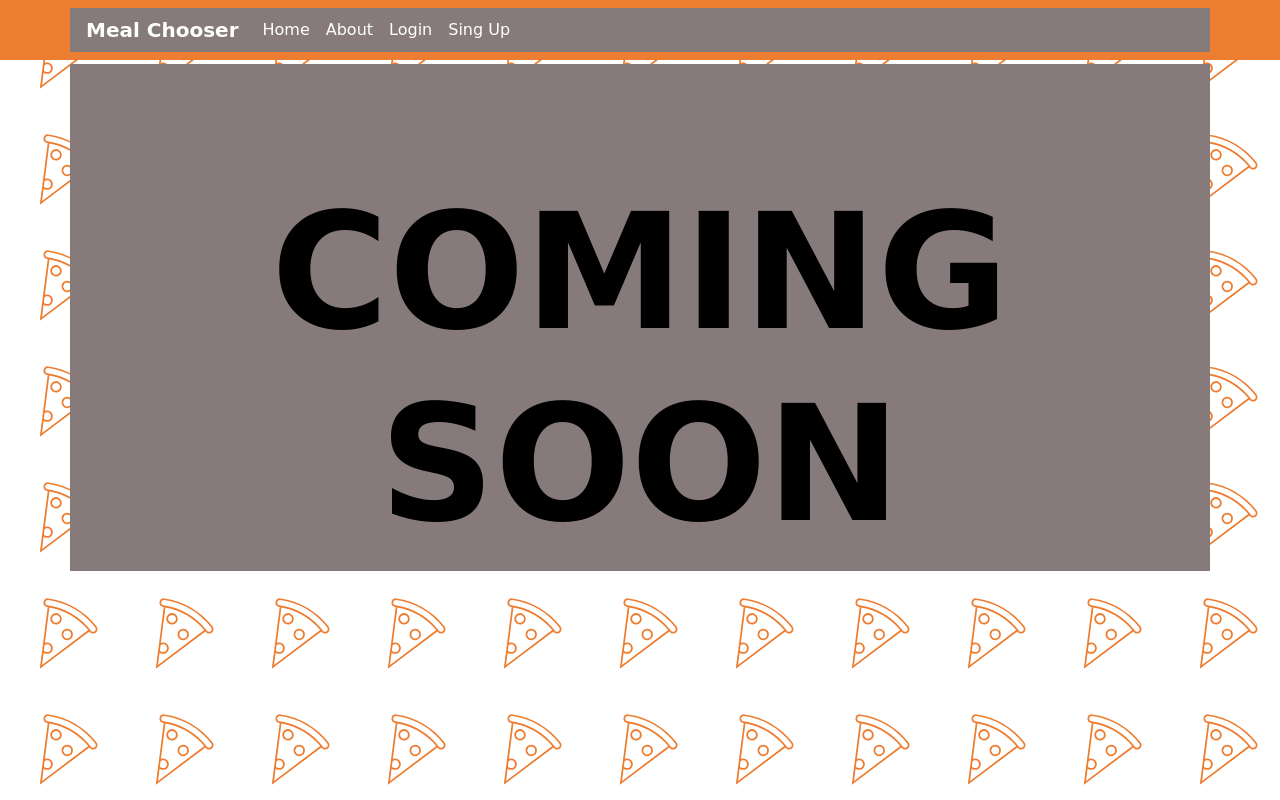
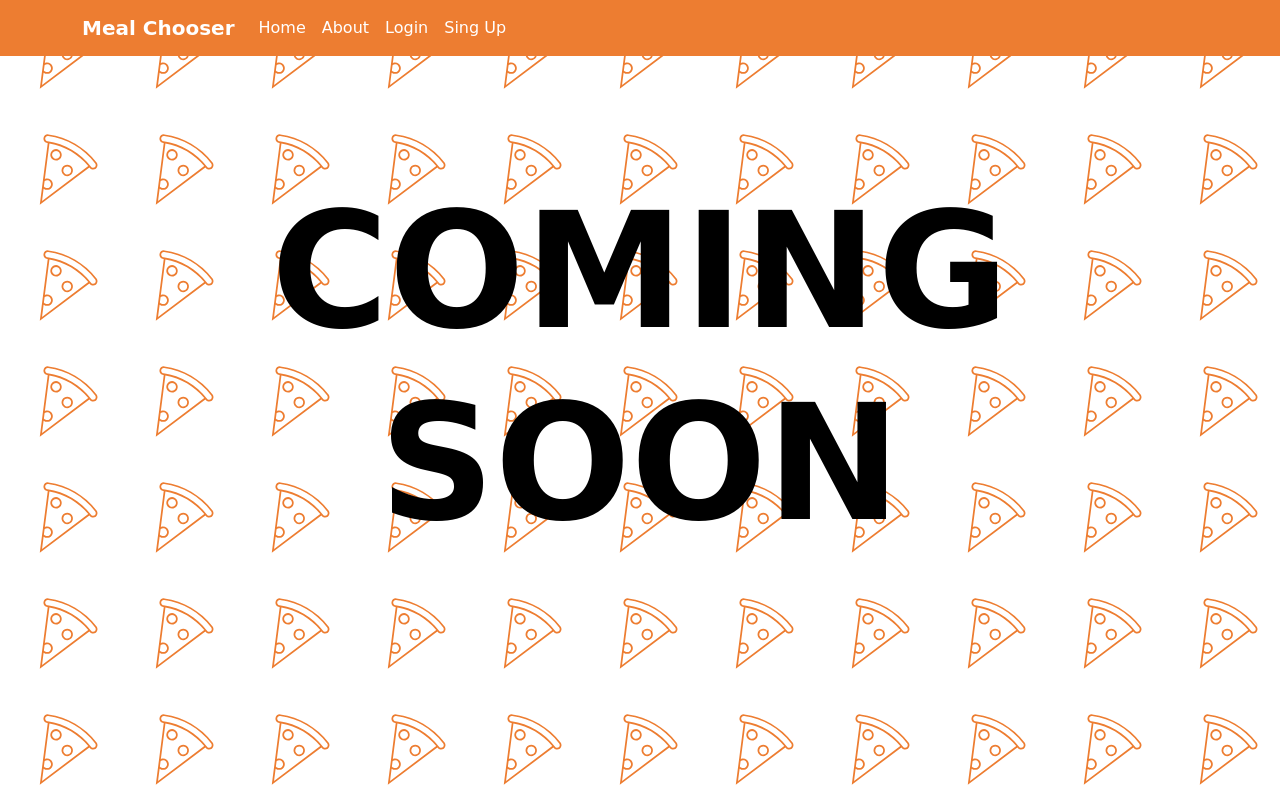
Before and after one commit to FranckSomarriba/MealChooser, a Flask app: page /about in a window 1280 px wide. Run offline with Flask 3, Linux system fonts and the light colour scheme.

Commit message:
Fixed bug

```diff
--- a/mealchooser/static/main.css
+++ b/mealchooser/static/main.css
@@ -138,11 +138,6 @@ h1, h2, h3, h4, h5, h6 {
   max-width: 600px;
 }
 
-.container {
-  padding: 2px 16px;
-  background-color: #867a7a;
-}
-
 .promo {
   background: rgb(113, 110, 110);
   padding: 3px;
```
